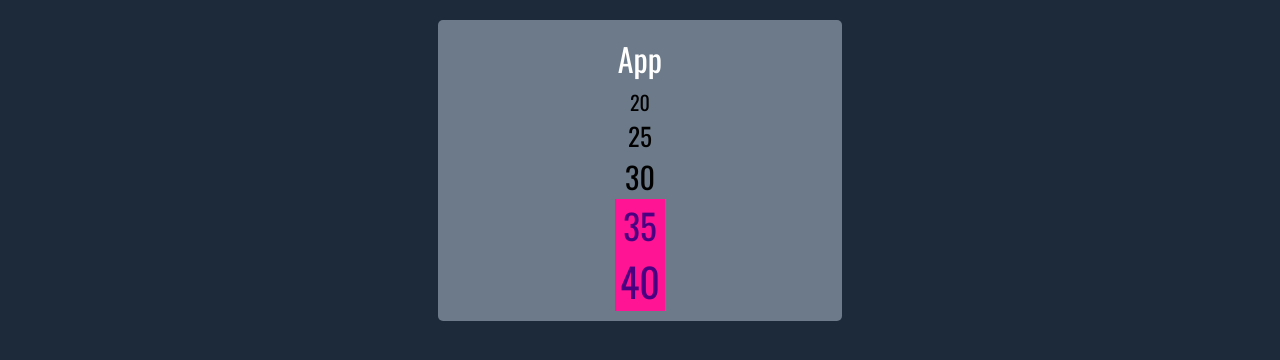
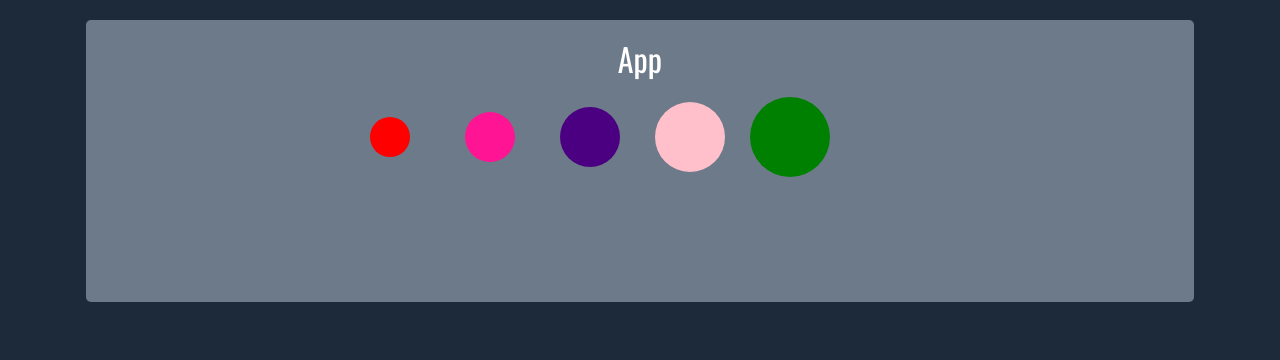
Before and after one commit to giacomo9999/learn-d3-210101, a React (Create React App) app: page / in a window 1280 px wide. Shown: the top 360 px of the page. Built offline with nearby package versions, Linux system fonts and the light colour scheme.

Commit message:
Different data.

```diff
--- a/src/App.js
+++ b/src/App.js
@@ -2,24 +2,30 @@ import React, { Component } from "react";
 // import RowChart from "./RowChart";
 import Chart from "./Chart";
 import "./App.scss";
-import * as d3 from "d3";
+// import * as d3 from "d3";
 
 class App extends Component {
   state = {
-    chartHeight: 400,
+    chartHeight: 200,
     chartWidth: 600,
-    chartData: [20, 25, 30, 35, 40],
+    chartData: [
+      { radius: 20, x: 50, y: 50, color: "red" },
+      { radius: 25, x: 150, y: 50, color: "deeppink" },
+      { radius: 30, x: 250, y: 50, color: "indigo" },
+      { radius: 35, x: 350, y: 50, color: "pink" },
+      { radius: 40, x: 450, y: 50, color: "green" },
+    ],
   };
 
   componentDidMount = () => {
     // const svg = d3.select("#theSVG");
     // svg.style("border", "2px solid blue");
 
-    d3.selectAll("p")
-      .data(this.state.chartData)
-      .text((d) => d)
-      .style("font-size", (d) => d + "px")
-      .classed("changeColor", (d) => d > 30);
+    // d3.selectAll("p")
+    //   .data(this.state.chartData)
+    //   .text((d) => d)
+    //   .style("font-size", (d) => d + "px")
+    //   .classed("changeColor", (d) => d > 30);
   };
 
   changeStuff = () => {};
--- a/src/App.scss
+++ b/src/App.scss
@@ -78,7 +78,7 @@ h4 {
 }
 
 .container-outer {
-  width: 30%;
+  width: 85%;
   padding: 10px;
   margin: 20px auto 10px;
   /* background color 5 */
--- a/src/Chart.js
+++ b/src/Chart.js
@@ -4,19 +4,29 @@ import React from "react";
 const chart = (props) => {
   const graphicData = () => {
     const dataArray = [];
-    for (let i = 1; i <= props.chartData.length; i++) {
-      dataArray.push(<p>Blah</p>);
+    for (let i = 0; i <= props.chartData.length - 1; i++) {
+      dataArray.push(
+        <circle
+          key={"circle_" + i}
+          r={props.chartData[i].radius}
+          cx={props.chartData[i].x}
+          cy={props.chartData[i].y}
+          fill={props.chartData[i].color}
+        ></circle>
+      );
     }
+
     return dataArray;
   };
+  graphicData();
 
   const chartOut = (
-    // <div id="svgcontainer">
-    //   <svg id="theSVG" width={props.width} height={props.height}>
-    //     {graphicData()}
-    //   </svg>
-    // </div>
-    <div id="container-inner">{graphicData()}</div>
+    <div id="svgcontainer">
+      <svg id="theSVG" width={props.width} height={props.height}>
+        {graphicData()}
+      </svg>
+    </div>
+    // <div id="container-inner">{graphicData()}</div>
   );
 
   return chartOut;
```
Also changed, not shown: 1 other file (tests, documents, lock files or other folders).
